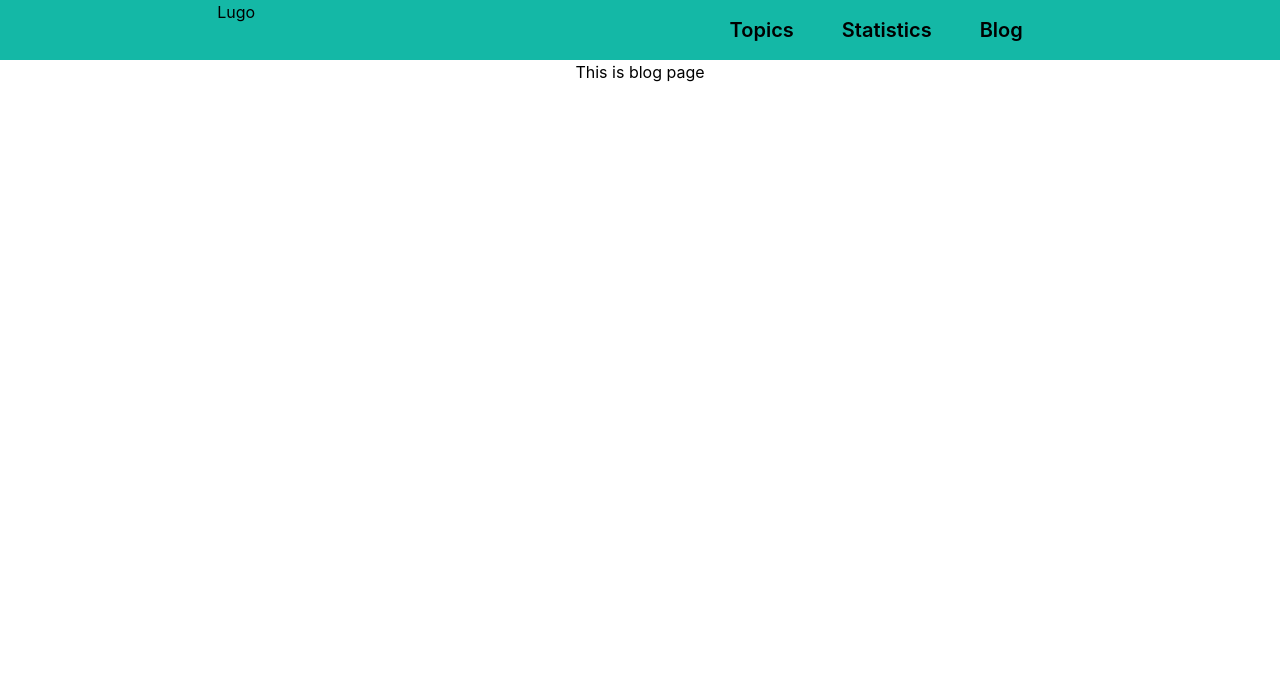
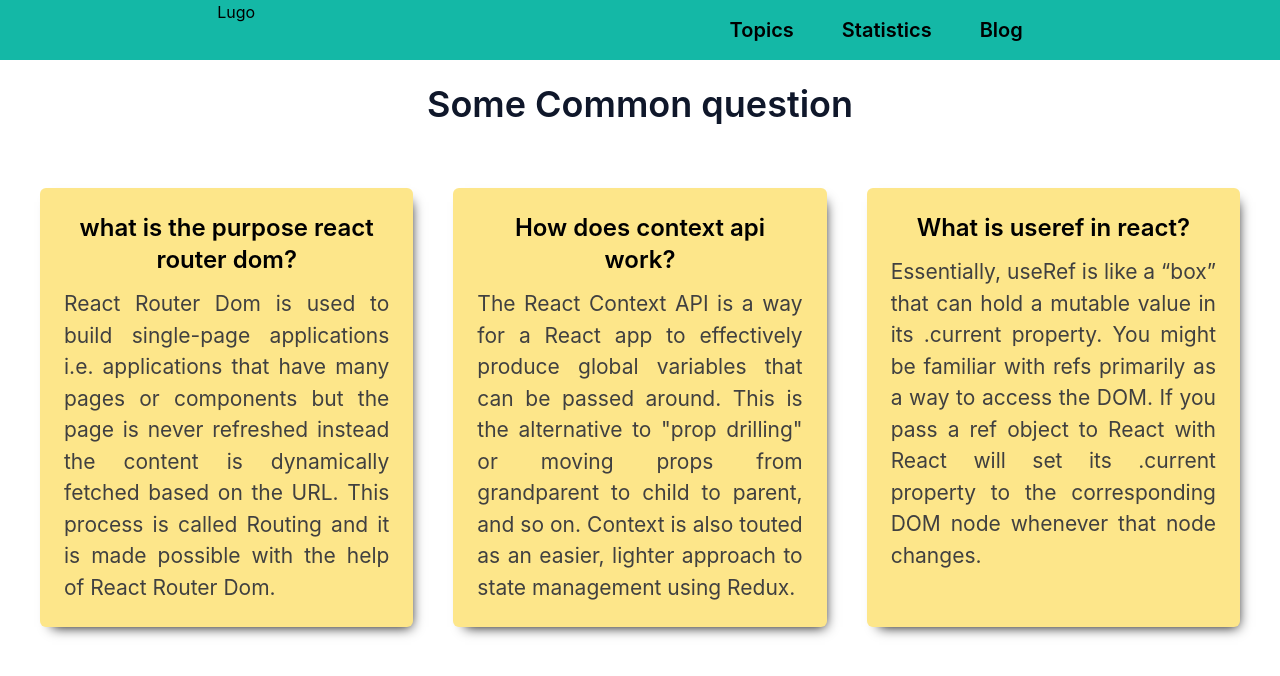
Before and after one commit to Arshad4320/quize-project, a React (Create React App) app: page /blog in a window 1280 px wide. Shown: the top 676 px of the page. Built offline with nearby package versions, Linux system fonts and the light colour scheme.

Commit message:
Blog site page complated

```diff
--- /dev/null
+++ b/src/Components/Blog/Blog.css
@@ -0,0 +1,9 @@
+.blog-question {
+    box-shadow: 5px 7px 12px -7px;
+}
+
+.blog-question p {
+    text-align: justify;
+    font-size: 21px;
+
+}
--- a/src/Components/Blog/Blog.js
+++ b/src/Components/Blog/Blog.js
@@ -1,9 +1,22 @@
 import React from 'react';
-
+import './Blog.css'
 const Blog = () => {
     return (
         <div>
-            <h2>This is blog page</h2>
+            <h2 className='font-semibold text-4xl p-6 text-slate-900'>Some Common question</h2>
+            <div className="blog-container grid lg:grid-cols-3 md:grid-cols-2 sm:grid-cols-1 grid-cols-1 gap-10 m-10">
+                <div className="blog-question bg-amber-200  p-6  rounded-md">
+                    <h2 className='font-semibold text-2xl mb-3'>what is the purpose react router dom?</h2>
+                    <p className='text-neutral-700'>React Router Dom is used to build single-page applications i.e. applications that have many pages or components but the page is never refreshed instead the content is dynamically fetched based on the URL. This process is called Routing and it is made possible with the help of React Router Dom.</p>
+                </div>
+                <div className="blog-question bg-amber-200  p-6 rounded-md">
+                    <h2 className='font-semibold text-2xl mb-3'>How does context api work?</h2>
+                    <p className='text-neutral-700'>The React Context API is a way for a React app to effectively produce global variables that can be passed around. This is the alternative to "prop drilling" or moving props from grandparent to child to parent, and so on. Context is also touted as an easier, lighter approach to state management using Redux.</p></div>
+                <div className="blog-question bg-amber-200 p-6 rounded-md">
+                    <h2 className='font-semibold text-2xl mb-3'>What is useref in react?</h2>
+                    <p className='text-neutral-700'>Essentially, useRef is like a “box” that can hold a mutable value in its .current property. You might be familiar with refs primarily as a way to access the DOM. If you pass a ref object to React with  React will set its .current property to the corresponding DOM node whenever that node changes.</p>
+                </div>
+            </div>
         </div>
     );
 };
```
Also changed, not shown: src/Components/Topics/Topics.js (+6 -5 lines).
